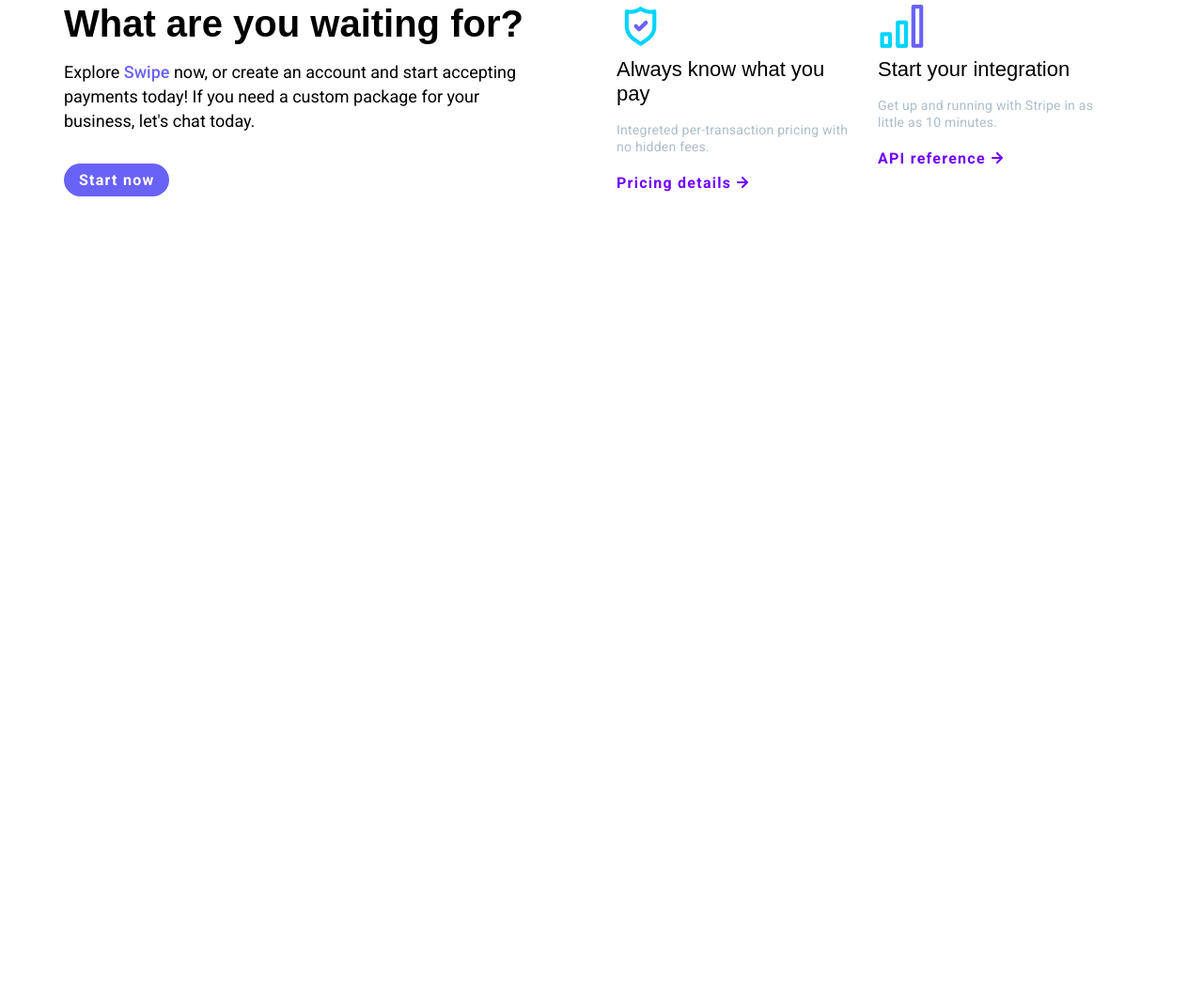
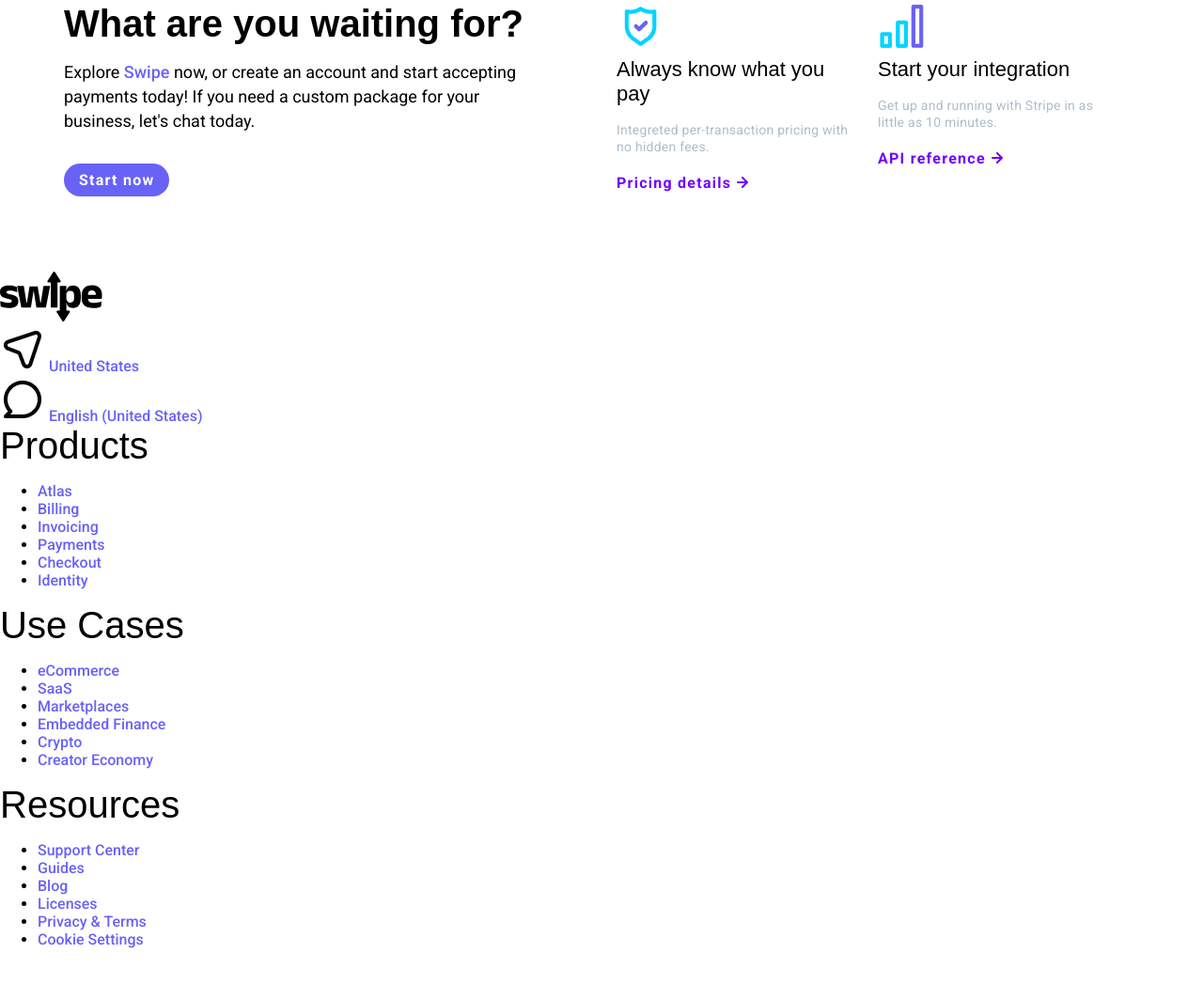
Before and after one commit to bela-codes/Swipe-Project, a plain HTML site: page part 1/index.html in a window 1280 px wide. Shown: the part 5324-6371 px from the top of the page at 94% size. Before the commit the page ends 5677 px from the top, so only its background shows below. Drawn offline with Linux system fonts and the light colour scheme; a web font is replaced by a local one.

Commit message:
Writing the page footer markup

```diff
--- a/part 1/index.html
+++ b/part 1/index.html
@@ -289,6 +289,55 @@
                     </div>
                 </div>
             </div>
+
+            <footer class="footer">
+                <div class="section-container">
+                    <div class="col">
+                        <img src="../assets/logo-dark.svg" alt="" id="footer-logo">
+                        <div class="icon-link">
+                            <img src="../assets/location-icon.png" alt="">
+                            <a href="#">United States</a>
+                        </div>
+                        <div class="icon-link">
+                            <img src="../assets/comment-icon.png" alt="">
+                            <a href="#">English (United States)</a>
+                        </div>
+                    </div>
+                    <div class="col">
+                        <h3>Products</h3>
+                        <ul>
+                            <li><a href="#">Atlas</a></li>
+                            <li><a href="#">Billing</a></li>
+                            <li><a href="#">Invoicing</a></li>
+                            <li><a href="#">Payments</a></li>
+                            <li><a href="#">Checkout</a></li>
+                            <li><a href="#">Identity</a></li>
+                        </ul>
+                    </div>
+                    <div class="col">
+                        <h3>Use Cases</h3>
+                        <ul>
+                            <li><a href="#">eCommerce</a></li>
+                            <li><a href="#">SaaS</a></li>
+                            <li><a href="#">Marketplaces</a></li>
+                            <li><a href="#">Embedded Finance</a></li>
+                            <li><a href="#">Crypto</a></li>
+                            <li><a href="#">Creator Economy</a></li>
+                        </ul>
+                    </div>
+                    <div class="col">
+                        <h3>Resources</h3>
+                        <ul>
+                            <li><a href="#">Support Center</a></li>
+                            <li><a href="#">Guides</a></li>
+                            <li><a href="#">Blog</a></li>
+                            <li><a href="#">Licenses</a></li>
+                            <li><a href="#">Privacy & Terms</a></li>
+                            <li><a href="#">Cookie Settings</a></li>
+                        </ul>
+                    </div>
+                </div>
+            </footer>
     </main>
 </body>
 </html>
```
